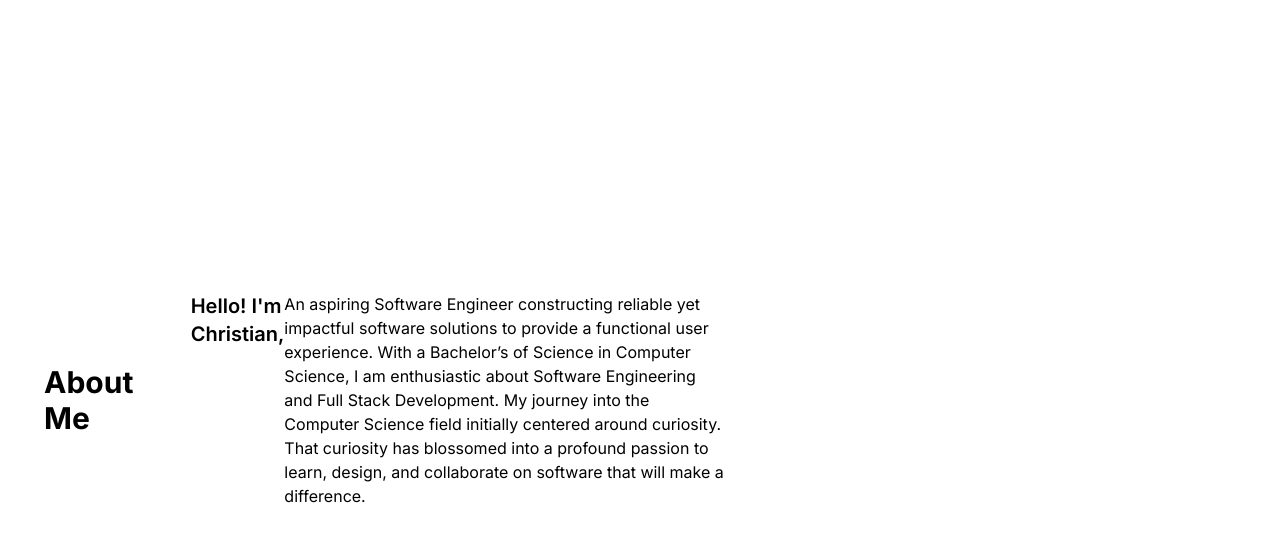
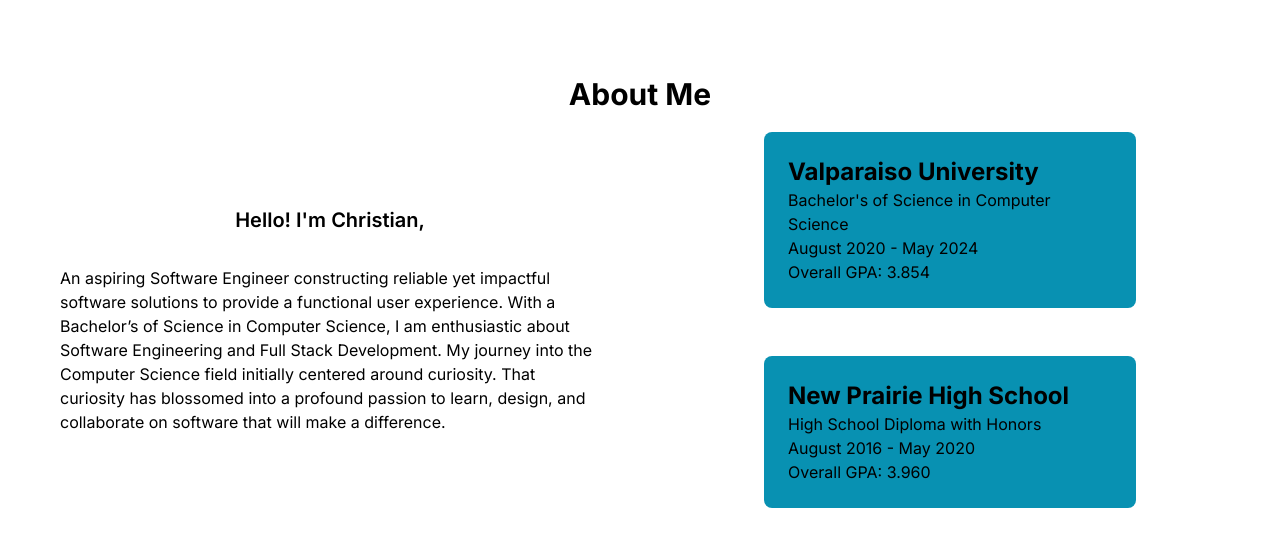
Before and after one commit to chrgarcia19/chrgarcia19.github.io, a Next.js app: page /about in a window 1280 px wide. Shown: the top 546 px of the page. Built offline with nearby package versions, Linux system fonts and the light colour scheme.

Commit message:
Reformatted the code file for the homepage and added more information on the about me page

```diff
--- a/src/app/about/page.tsx
+++ b/src/app/about/page.tsx
@@ -2,15 +2,30 @@
 const AboutMe = () => {
     return (
         <>
-            <div id="about" className="flex items-center justify-center p-5 w-full h-screen">
-                <h2 className="flex items-start justify-start font-bold text-3xl p-6">About Me</h2>
-                <div className="flex w-1/2">
-                    <p className="text-xl font-semibold">Hello! I'm Christian,</p>
-                    <br/>
-                    <p>An aspiring Software Engineer constructing reliable yet impactful software solutions to provide a functional user experience. With a Bachelor’s of Science in Computer Science, I am enthusiastic about Software Engineering and Full Stack Development. My journey into the Computer Science field initially centered around curiosity. That curiosity has blossomed into a profound passion to learn, design, and collaborate on software that will make a difference. </p>
-                </div>
-                <div className="flex w-1/2">
-
+            <div id="about" className="p-5 pt-14 w-full h-screen">
+                <h2 className="flex justify-center items-center font-bold text-3xl p-5">About Me</h2>
+                <div className="flex items-center justify-center">
+                    <div className="flex flex-col items-center justify-normal w-1/2 p-10">
+                        <div className="justify-center space-y-2">
+                            <p className="flex text-xl font-semibold justify-center">Hello! I'm Christian,</p>
+                            <br/>
+                            <p>An aspiring Software Engineer constructing reliable yet impactful software solutions to provide a functional user experience. With a Bachelor’s of Science in Computer Science, I am enthusiastic about Software Engineering and Full Stack Development. My journey into the Computer Science field initially centered around curiosity. That curiosity has blossomed into a profound passion to learn, design, and collaborate on software that will make a difference. </p>
+                        </div>
+                    </div>
+                    <div className="flex flex-col w-1/2 items-center gap-y-12">
+                        <div className="bg-cyan-600 p-6 rounded-lg w-3/5 h-auto">
+                            <p className="font-bold text-2xl">Valparaiso University</p>
+                            <p className="">Bachelor's of Science in Computer Science</p>
+                            <p className="">August 2020 - May 2024</p>
+                            <p>Overall GPA: 3.854</p>
+                        </div>
+                        <div className="bg-cyan-600 p-6 rounded-lg w-3/5 h-auto">
+                            <p className="font-bold text-2xl">New Prairie High School</p>
+                            <p className="">High School Diploma with Honors</p>
+                            <p className="">August 2016 - May 2020</p>
+                            <p>Overall GPA: 3.960</p>
+                        </div>
+                    </div>
                 </div>
             </div>
         </>
```
Also changed, not shown: src/app/(home)/page.tsx (indentation only).
